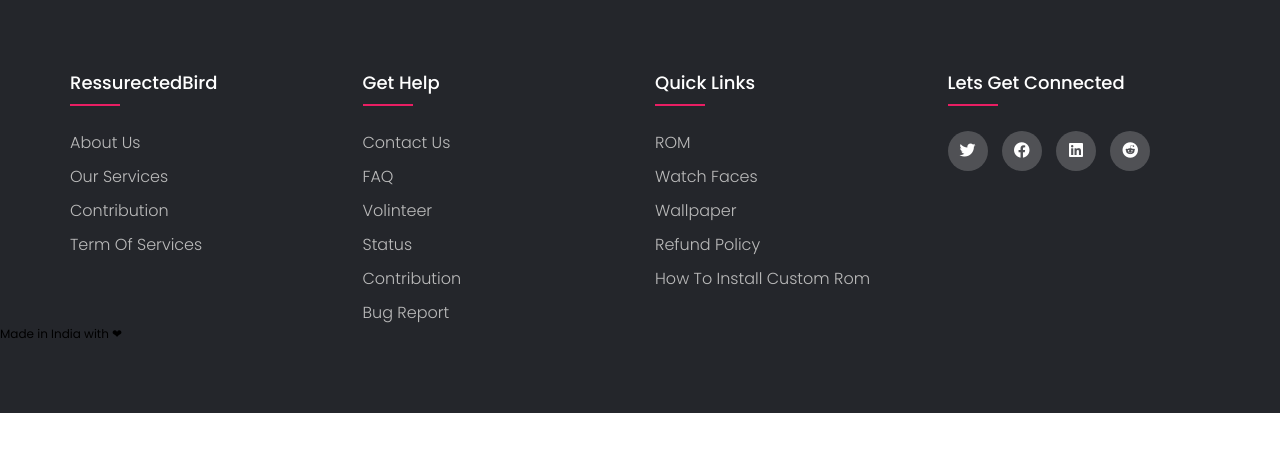
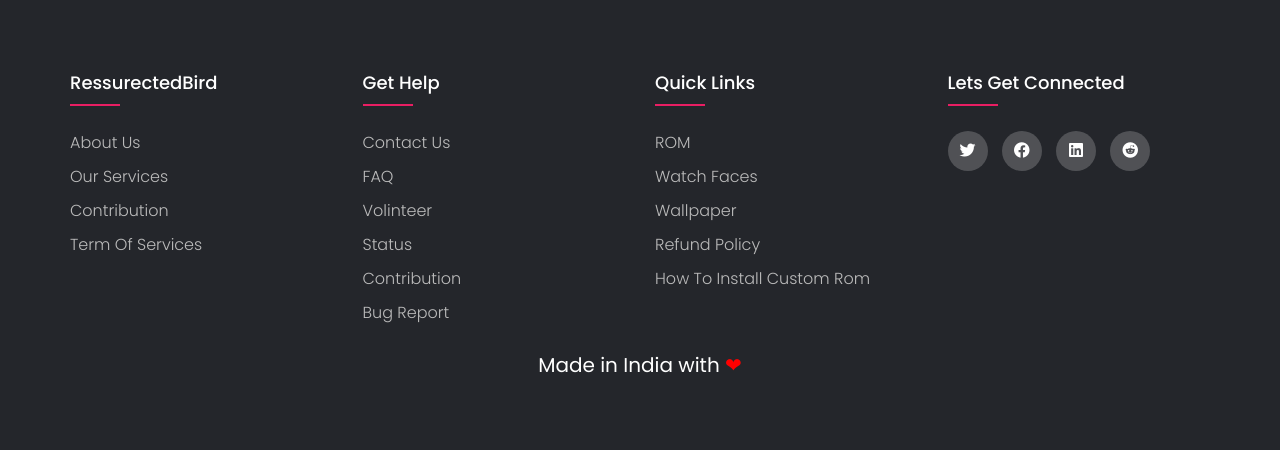
Before and after one commit to Ressurected-Bird/Website, a PHP site: page /contribution.html in a window 1280 px wide. Shown: the part 827-1277 px from the top of the page. Before the commit the page ends 1240 px from the top, so only its background shows below. Run offline with PHP 8.4, Linux system fonts and the light colour scheme.

Commit message:
Update contribution.css

```diff
--- a/style/contribution.css
+++ b/style/contribution.css
@@ -381,3 +381,15 @@ section h4{
     button:hover {
     background: #26a9e0;
     }
+
+	 .mwl {
+  text-align: center;
+  color: white;
+  font-size: 20px;
+  margin-top: 25px;
+}
+
+.mwl .heart {
+  color: red;
+  font-size: 20px;
+}
```
